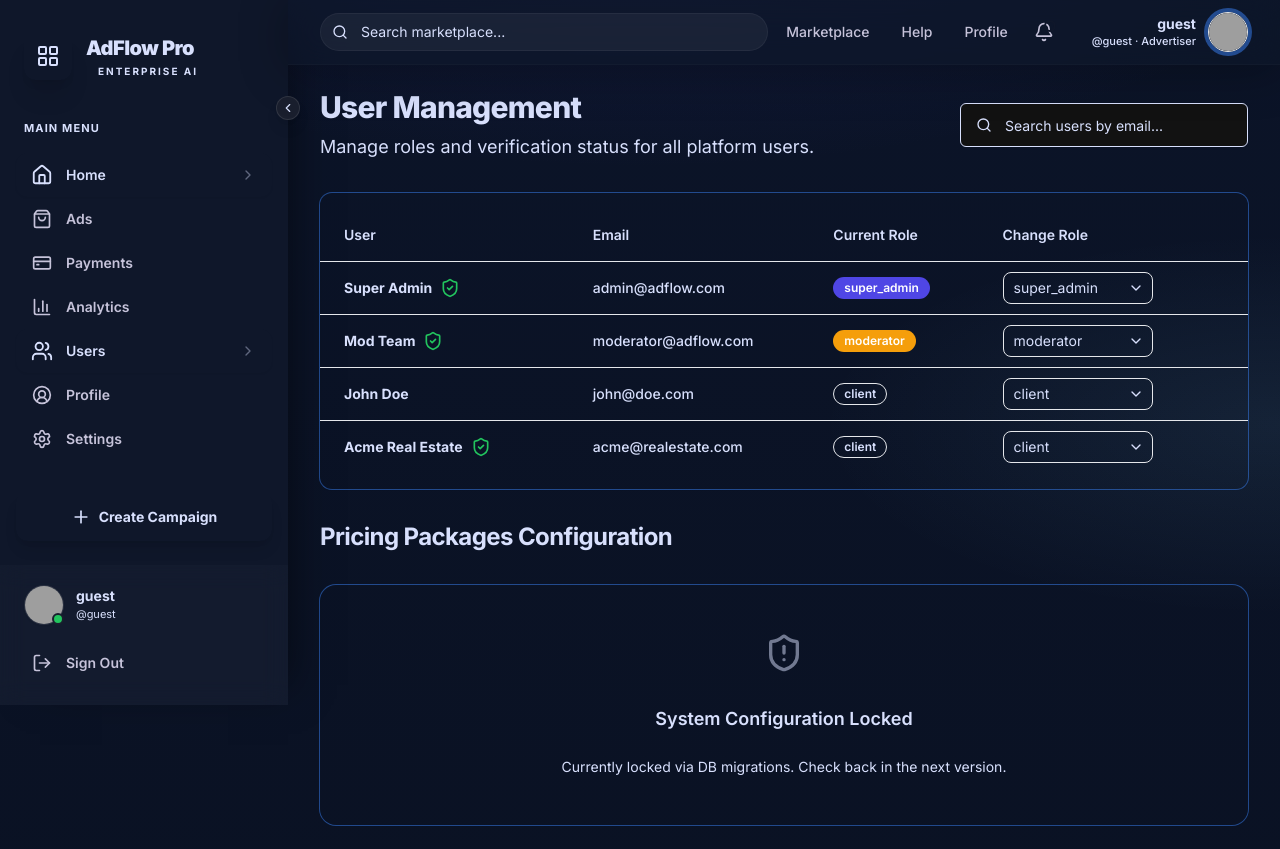
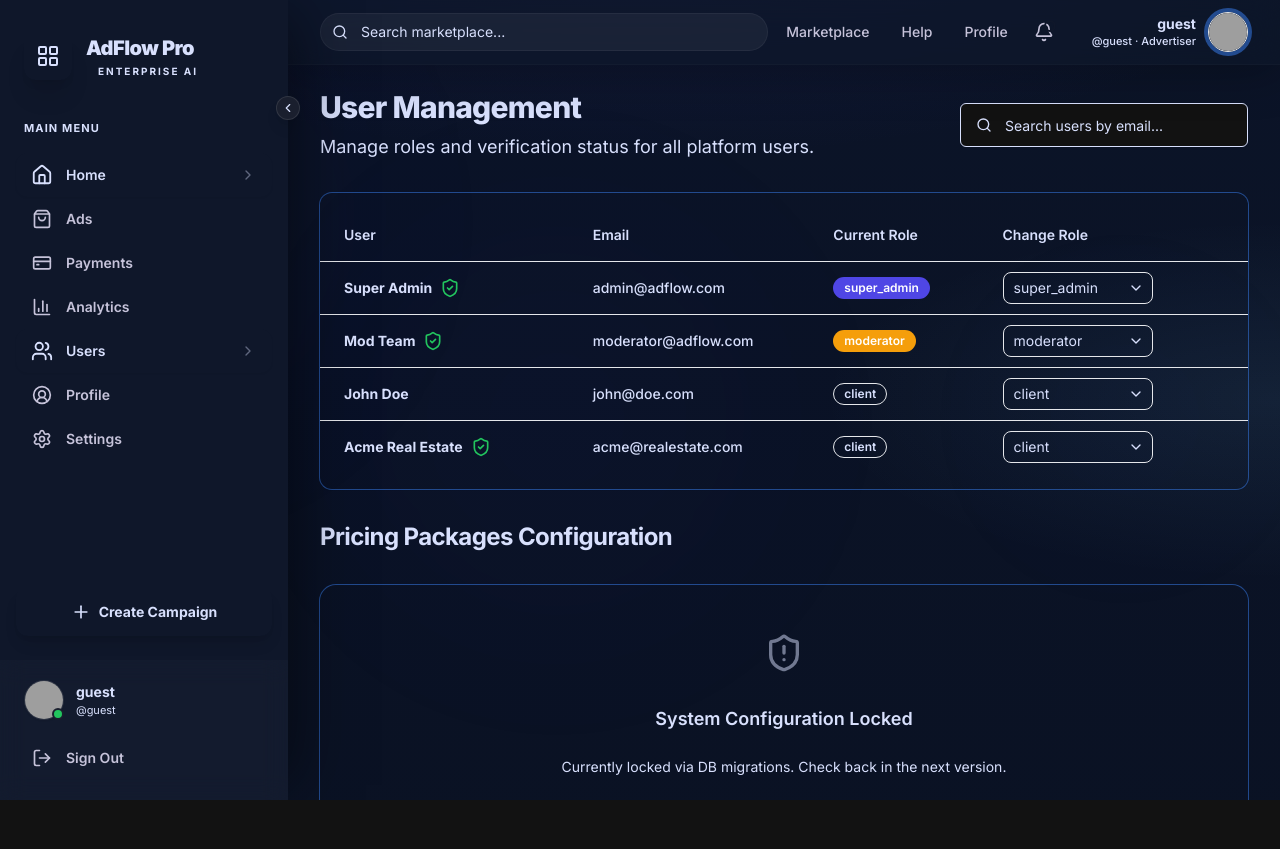
Before and after one commit to Arslan-web-Dev/AdFlow-Pro-AI, a Next.js app: page /admin/users in a window 1280 px wide. After the commit the page ends 800 px from the top, so only its background shows below. Built offline with nearby package versions, Linux system fonts and the light colour scheme; no server answers; grey boxes are pictures that could not be loaded.

Commit message:
Fixed sidebar + background glow animations

```diff
--- a/app/globals.css
+++ b/app/globals.css
@@ -3,6 +3,22 @@
 @tailwind base;
 @tailwind components;
 @tailwind utilities;
+
+@keyframes af-nav-float {
+  0%, 100% { transform: translateY(0); }
+  50% { transform: translateY(-6px); }
+}
+
+@keyframes af-nav-ring {
+  0%, 100% { box-shadow: 0 0 0 0 hsl(var(--primary) / 0.5); }
+  50% { box-shadow: 0 0 0 10px hsl(var(--primary) / 0); }
+}
+
+@keyframes af-glow-float {
+  0%, 100% { transform: translate(0, 0) scale(1); opacity: 0.3; }
+  33% { transform: translate(5%, 10%) scale(1.1); opacity: 0.4; }
+  66% { transform: translate(-5%, 15%) scale(0.9); opacity: 0.2; }
+}
 
 @layer utilities {
   .animate-af-nav-float {
@@ -20,26 +36,6 @@
   }
   .scrollbar-hide::-webkit-scrollbar {
     display: none;
-  }
-}
-
-@keyframes af-nav-float {
-  0%,
-  100% {
-    transform: translateY(0);
-  }
-  50% {
-    transform: translateY(-6px);
-  }
-}
-
-@keyframes af-nav-ring {
-  0%,
-  100% {
-    box-shadow: 0 0 0 0 hsl(var(--primary) / 0.5);
-  }
-  50% {
-    box-shadow: 0 0 0 10px hsl(var(--primary) / 0);
   }
 }
 
@@ -127,8 +123,6 @@
     --surface-container-high: 222 28% 18%;
     --on-surface-variant: 248 23% 81%;
   }
-
-
 
   html {
     @apply font-sans;
@@ -327,6 +321,16 @@
     );
   }
 
+  .af-bg-glow {
+    position: fixed;
+    border-radius: 100%;
+    filter: blur(120px);
+    z-index: -1;
+    pointer-events: none;
+    background: radial-gradient(circle, hsl(var(--primary) / 0.15) 0%, transparent 70%);
+    animation: af-glow-float 15s ease-in-out infinite;
+  }
+
   .glass-effect {
     backdrop-filter: blur(20px);
     -webkit-backdrop-filter: blur(20px);
--- a/components/layouts/dashboard-shell.tsx
+++ b/components/layouts/dashboard-shell.tsx
@@ -3,12 +3,17 @@ import { DashboardTopBar } from './dashboard-top-bar'
 
 export function DashboardShell({ children }: { children: React.ReactNode }) {
   return (
-    <div className="af-shell flex min-h-screen bg-background text-on-surface">
+    <div className="af-shell relative flex h-screen overflow-hidden bg-background text-on-surface">
+      {/* Animated Background Glows */}
+      <div className="af-bg-glow -left-[10%] -top-[10%] h-[500px] w-[500px]" />
+      <div className="af-bg-glow -right-[5%] top-[20%] h-[400px] w-[400px] [animation-delay:-5s] opacity-20" />
+      <div className="af-bg-glow bottom-[10%] left-[20%] h-[600px] w-[600px] [animation-delay:-10s] opacity-15" />
+
       <DashboardSidebar />
-      <div className="flex min-w-0 flex-1 flex-col md:pl-0">
+      <div className="relative flex min-w-0 flex-1 flex-col overflow-hidden">
         <DashboardTopBar />
 
-        <main className="flex-1 overflow-y-auto px-4 py-6 sm:px-6 lg:px-8">
+        <main className="flex-1 overflow-y-auto px-4 py-6 sm:px-6 lg:px-8 relative z-10 custom-scrollbar">
           <div className="mx-auto max-w-7xl">{children}</div>
         </main>
       </div>
--- a/components/layouts/dashboard-sidebar.tsx
+++ b/components/layouts/dashboard-sidebar.tsx
@@ -244,9 +244,10 @@ export function DashboardSidebar() {
         initial={false}
         animate={{ width: mobileOpen ? 288 : (isCollapsed ? 80 : 288) }}
         className={cn(
-          'fixed inset-y-0 left-0 z-50 flex h-full flex-col bg-[#0f172a] md:static md:z-0 transition-shadow',
-          !mobileOpen && "-translate-x-full md:translate-x-0" + (isCollapsed ? "" : " shadow-[20px_0_40px_-20px_rgba(0,0,0,0.5)]"),
-          mobileOpen && "translate-x-0 shadow-2xl shadow-black/40"
+          'fixed inset-y-0 left-0 z-50 flex h-full flex-col bg-[#0f172a] transition-all duration-300 md:relative md:translate-x-0',
+          !mobileOpen && "-translate-x-full",
+          mobileOpen && "translate-x-0 shadow-2xl shadow-black/40",
+          !isCollapsed && "shadow-[20px_0_60px_-15px_rgba(0,0,0,0.5)]"
         )}
       >
         {sidebarContent}
```
